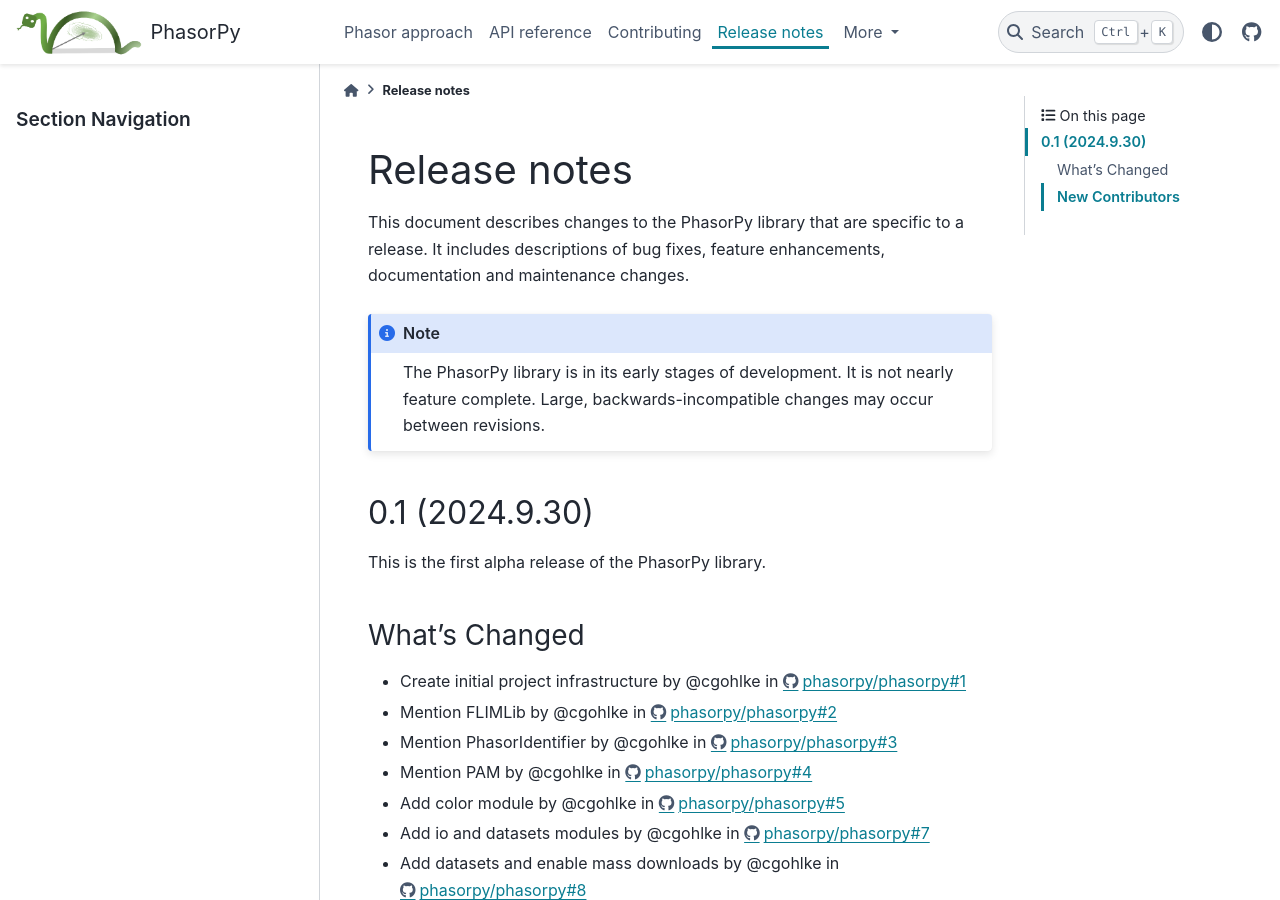
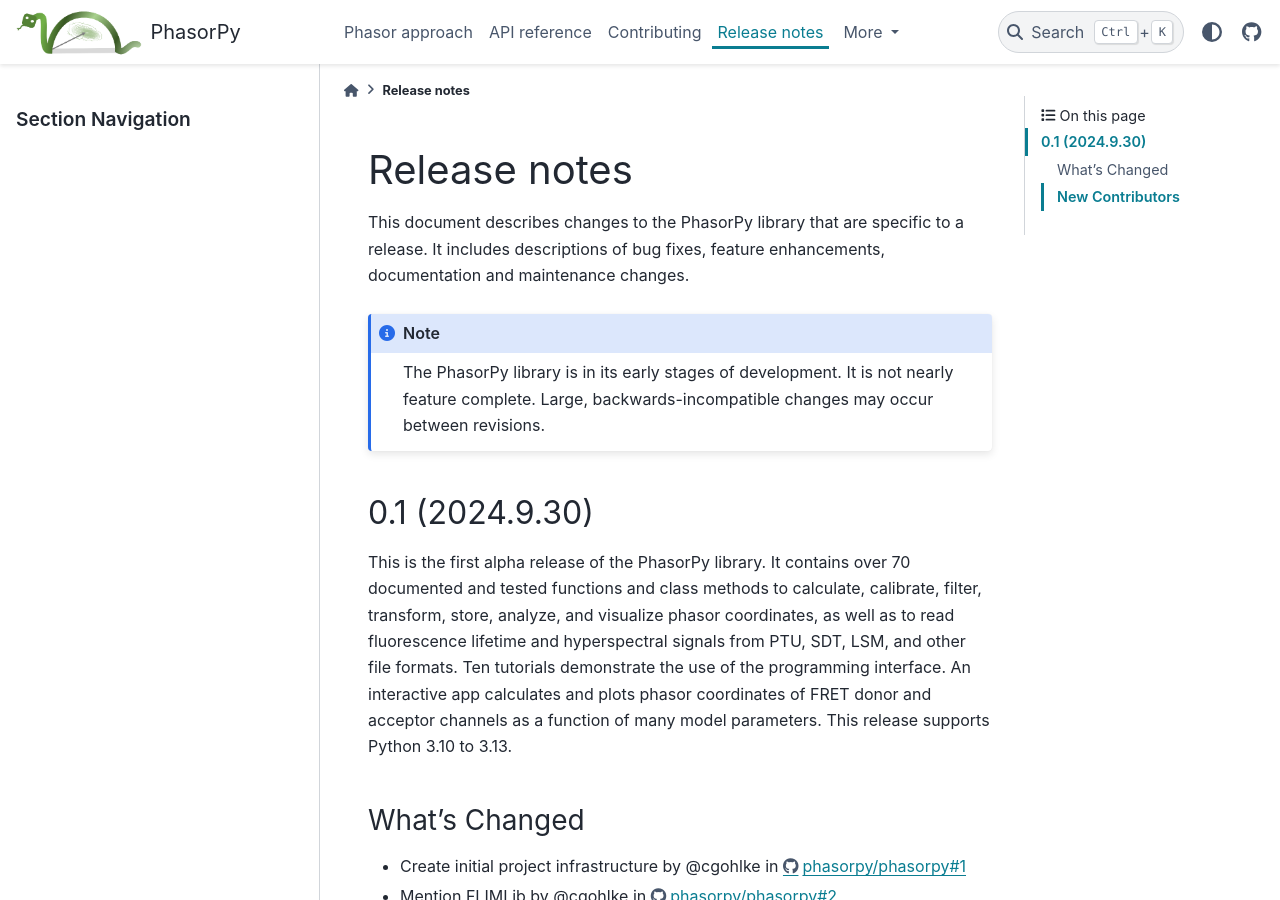
Before and after one commit to phasorpy/phasorpy, a Sphinx documentation site: the page built from docs/release.rst, in a window 1280 px wide and 900 px high. Built offline with Sphinx 7.4.7 and the PyData theme 0.15.4, drawn with Linux system fonts in a browser that asks for light colours; pages that are not in the unit, such as notebooks, are missing from menus.

Commit message:
Add description of release

```diff
--- a/docs/release.rst
+++ b/docs/release.rst
@@ -14,6 +14,14 @@
 ---------------
 
 This is the first alpha release of the PhasorPy library.
+It contains over 70 documented and tested functions and class methods to
+calculate, calibrate, filter, transform, store, analyze, and visualize
+phasor coordinates, as well as to read fluorescence lifetime and hyperspectral
+signals from PTU, SDT, LSM, and other file formats.
+Ten tutorials demonstrate the use of the programming interface.
+An interactive app calculates and plots phasor coordinates of FRET donor and
+acceptor channels as a function of many model parameters.
+This release supports Python 3.10 to 3.13.
 
 What's Changed
 ..............
```
